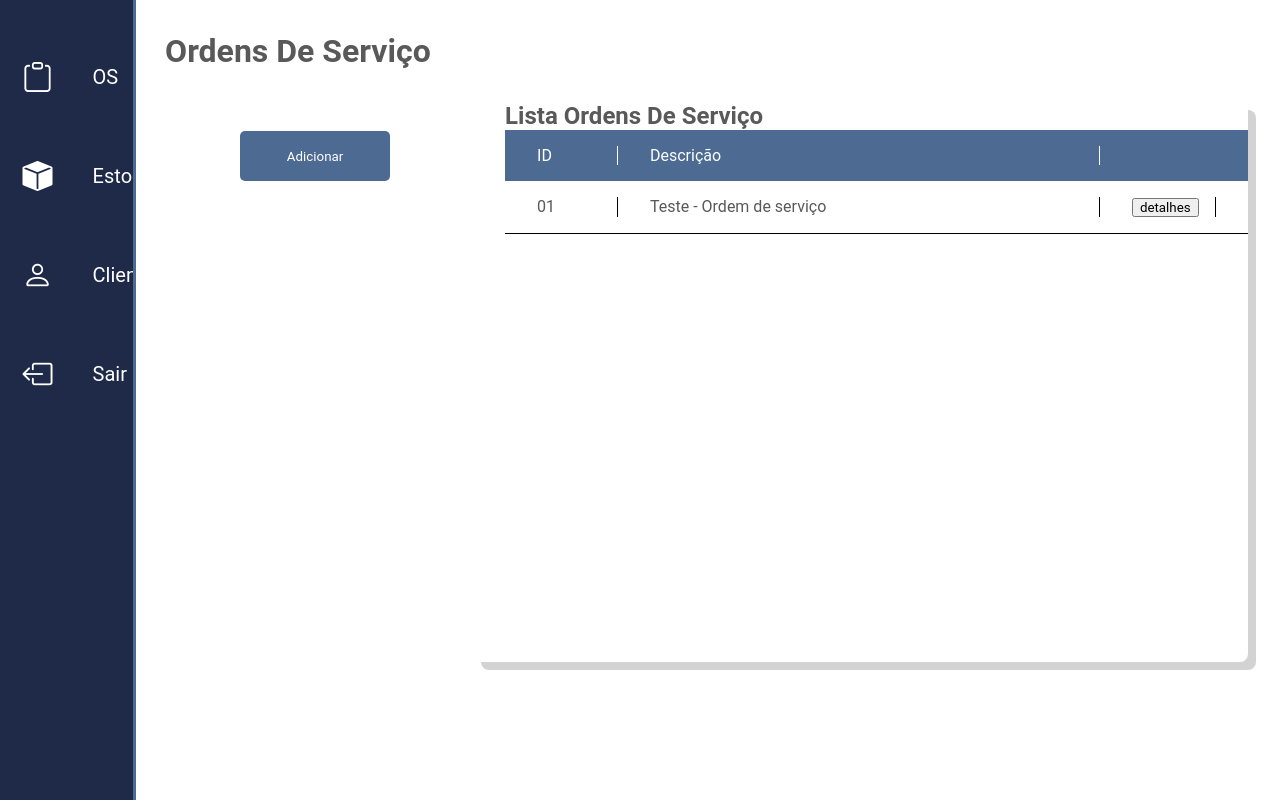
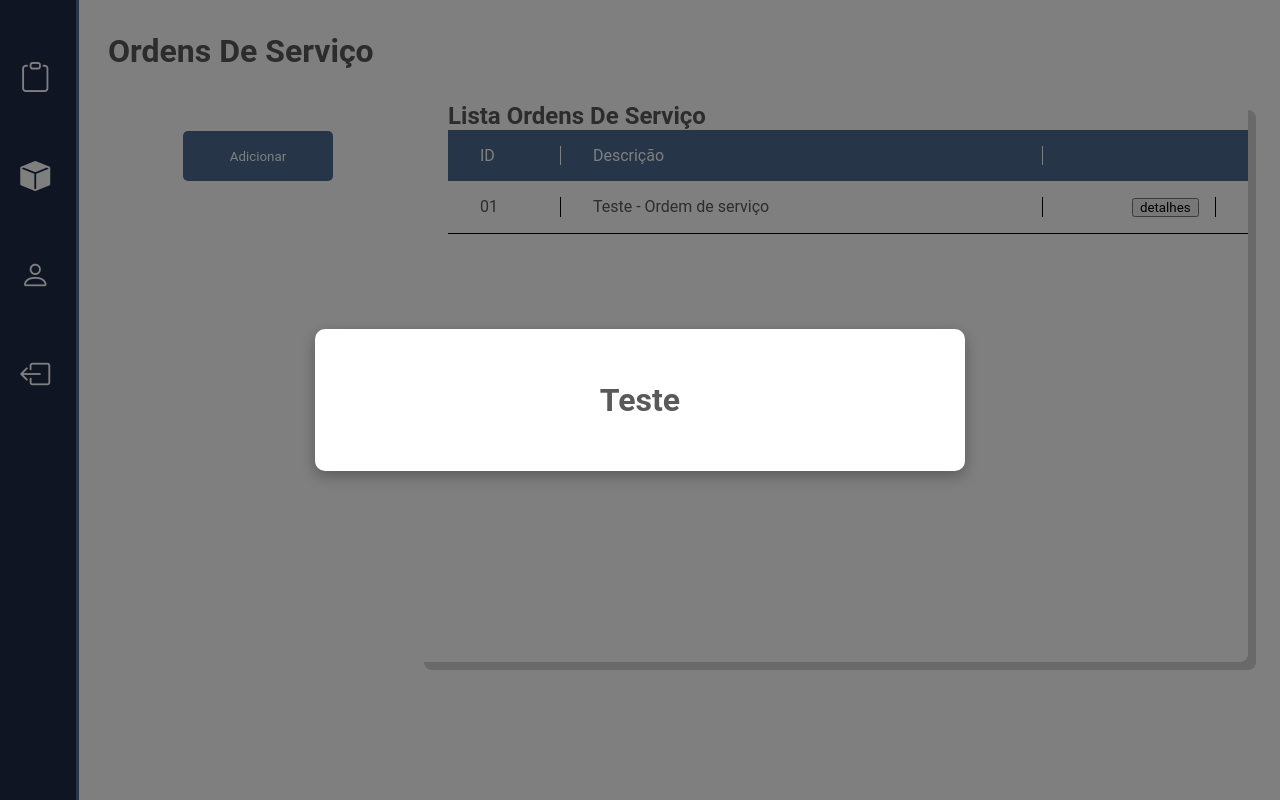
Before and after one commit to GuilhermeQC/BGP-Mecanica, a website with bundled scripts: page public/main/main.html in a window 1280 px wide. Both pictures are taken after a click on the button "Adicionar". Built offline with nearby package versions, Linux system fonts and the light colour scheme; a web font is replaced by a local one.

Commit message:
Mais alterações

```diff
--- a/public/main/main.css
+++ b/public/main/main.css
@@ -67,7 +67,7 @@ body> :nth-child(2) {
     padding-top: 29px;
 }
 
-.novo {
+.adicionar {
     background-color: var(--azul-medio);
     width: 150px;
     height: 50px;
@@ -79,10 +79,39 @@ body> :nth-child(2) {
     transition: .2s;
 }
 
-.novo:hover {
+.adicionar:hover {
     background-color: var(--azul-escuro);
 }
 
+.adicionar:focus{
+    outline: none;
+}
+
+/* Estilização dialog */
+
+.popup{
+    border: none;
+    border-radius: 10px;
+    padding: 20px;
+    width: 100%;
+    max-width: 650px;
+    box-shadow: 0 5px 15px rgba(0, 0, 0, 0.3);
+    text-align: center;
+    background: white;
+
+    position: fixed;
+    top: 50%;
+    left: 50%;
+    transform: translate(-50%, -50%);
+}
+
+dialog::backdrop{
+    background-color: rgba(0, 0, 0, 0.5);
+}
+
+dialog:focus{
+    outline: none;
+}
 
 /* labels: os */
 #nome::before {
--- a/public/main/main.html
+++ b/public/main/main.html
@@ -50,7 +50,7 @@
         <h1 id="titulo"></h1>
         <main>
             <div id="before-display">
-                <button class="novo">Adicionar</button>
+                <button class="adicionar">Adicionar</button>
             </div>
             <div class="display">
                 <h2></h2>
@@ -68,7 +68,18 @@
                     </div>
                 </section>
             </div>
+
+            <dialog class="popup">
+
+                <h1>Teste</h1>
+                <!-- Conteúdo do form aqui-->
+
+
+            </dialog>
+
+
         </main>
     </div>
 </body>
+
 </html>
--- a/public/main/main.js
+++ b/public/main/main.js
@@ -4,6 +4,7 @@ const panelsElements = document.querySelectorAll("a[panel]");
 const title = document.querySelector("div > h1");
 const listTitle = document.querySelector(".display h2");
 const form = document.querySelector("form");
+const btn_adicionar = document.querySelector(".adicionar");
 
 async function loadPanel(panel) {
     const { name, loader } = panels[panel];
@@ -21,6 +22,18 @@ for (const panel of panelsElements) {
         await loadPanel(panel);
     });
 }
+
+
+btn_adicionar.addEventListener("click", async () => {
+    const popup = document.querySelector(".popup");
+    popup.showModal();
+});
+
+const popup = document.querySelector(".popup");
+popup.addEventListener("keydown", () => {
+    if (event.key === "Escape") {
+        event.preventDefault();}
+});
 
 /*
 button.addEventListener("click", async () => {
```
